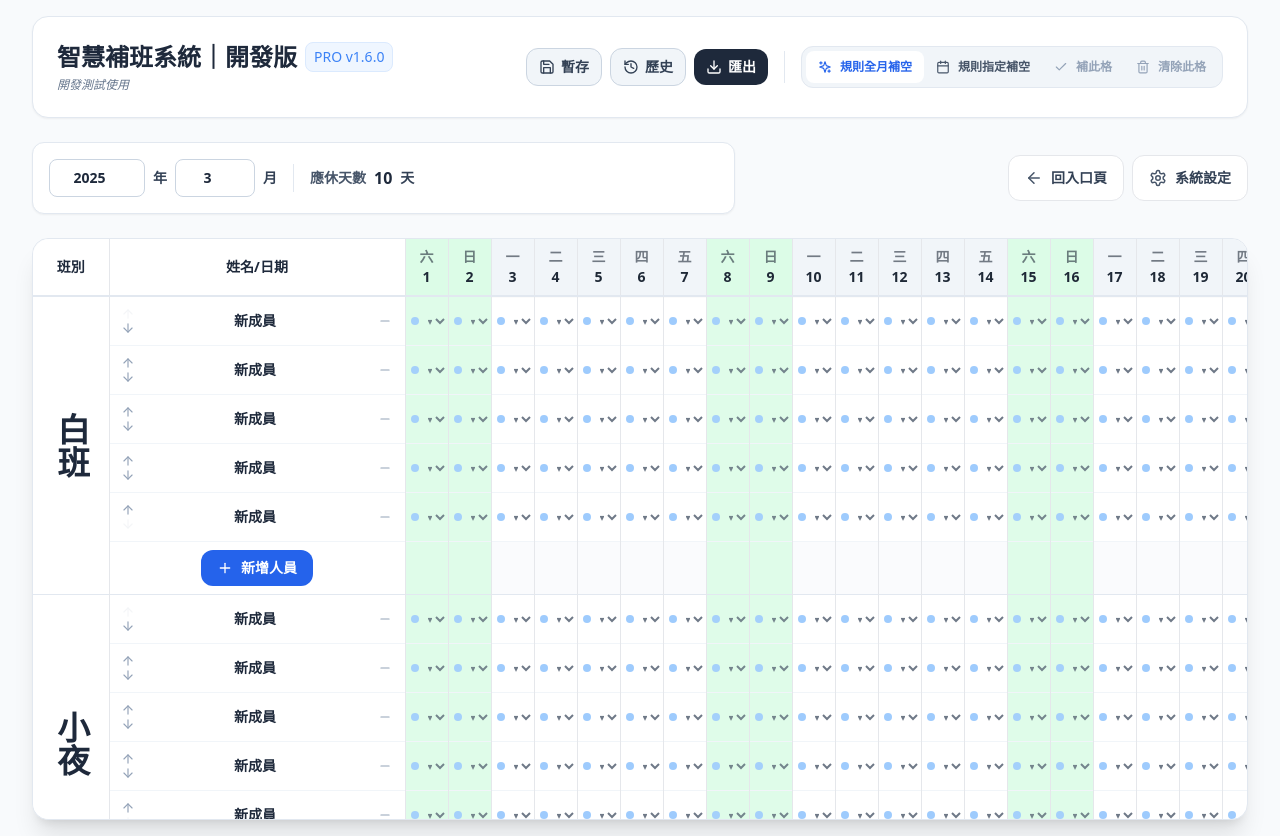
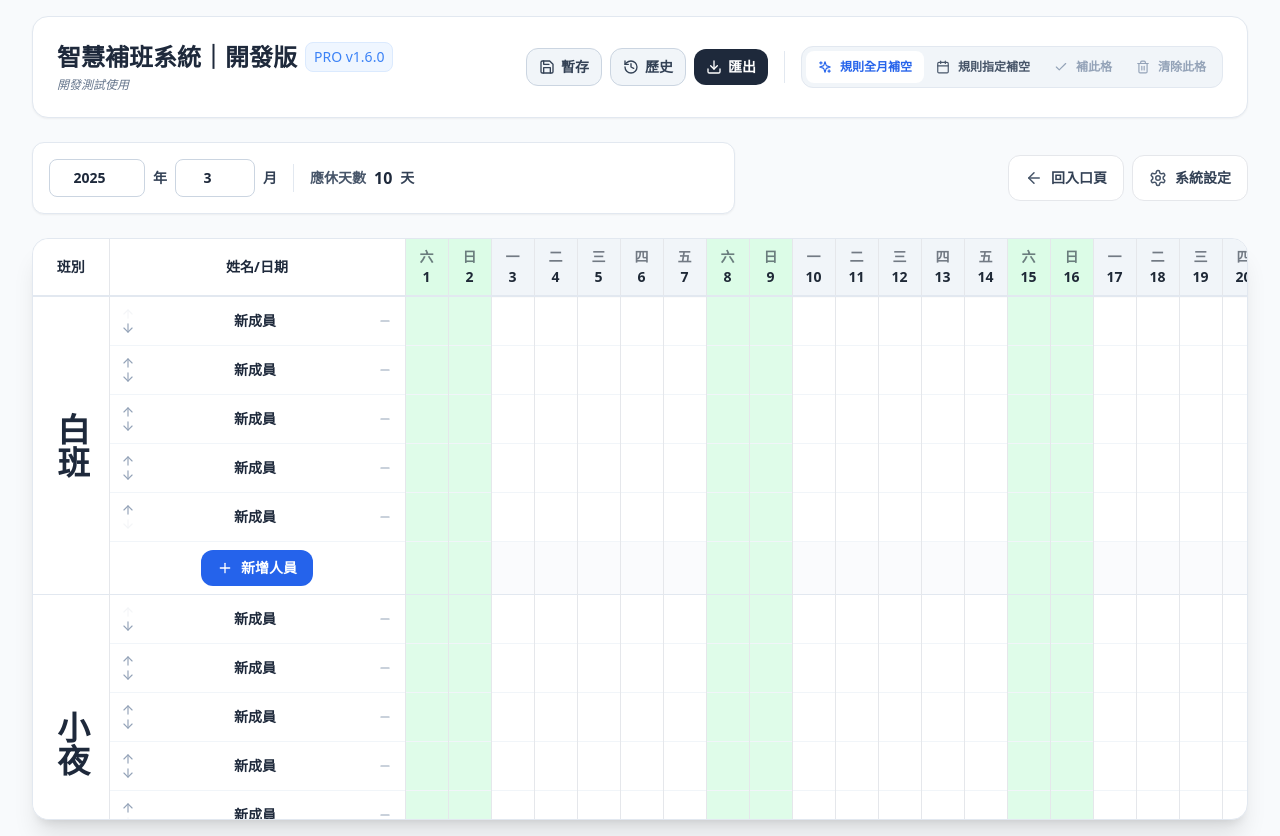
Before and after one commit to abyssynt/react-schedule-pro-smartfill, a React (Vite) app: page / in a window 1280 px wide. Both pictures are taken after a click on the button "開啟最近班表". Built offline with nearby package versions, Linux system fonts and the light colour scheme.

Commit message:
Update App.jsx

```diff
--- a/src/App.jsx
+++ b/src/App.jsx
@@ -878,6 +878,7 @@ function ScheduleView({ changeScreen, colors, setColors, customHolidays, setCust
   const monthSwitchSeedRef = useRef('');
   const gridContainerRef = useRef(null);
   const rangeInputTimerRef = useRef(null);
+  const cellSelectRefs = useRef({});
 
   const pageBackgroundColor = uiSettings?.pageBackgroundColor || '#f8fafc';
   const tableFontColor = uiSettings?.tableFontColor || '#1f2937';
@@ -1120,6 +1121,26 @@ function ScheduleView({ changeScreen, colors, setColors, customHolidays, setCust
         return next;
       });
     }, 1400);
+  };
+
+  const openCellSelectMenu = (staffId, dateStr) => {
+    const key = makeCellKey(staffId, dateStr);
+    const selectEl = cellSelectRefs.current[key];
+    if (!selectEl) return;
+    try {
+      if (typeof selectEl.showPicker === 'function') {
+        selectEl.showPicker();
+        return;
+      }
+    } catch (error) {
+      // ignore and fall back
+    }
+    try {
+      selectEl.focus();
+      selectEl.click();
+    } catch (error) {
+      // ignore
+    }
   };
 
   const commitCellValue = (staffId, dateStr, rawValue, options = {}) => {
@@ -2745,11 +2766,23 @@ const openSelectedCellFillModal = () => {
                               }}
                               onClick={(e) => {
                                 setSelectedGridCell({ staff, dateStr: d.date });
-                                if (selectionMode === 'cell') startRangeSelection(staff, d.date, e);
+                                startRangeSelection(staff, d.date, e);
+                                if (!isRangeDragging) {
+                                  window.setTimeout(() => openCellSelectMenu(staff.id, d.date), 0);
+                                }
+                              }}
+                              onDoubleClick={(e) => {
+                                e.stopPropagation();
+                                const input = e.currentTarget.querySelector('input[data-cell-input="true"]');
+                                if (input) {
+                                  input.focus();
+                                  input.select?.();
+                                }
                               }}
                             >
                               <div className="relative flex items-center w-full" style={{ minWidth: densityConfig.dayMinWidth, width: densityConfig.dayMinWidth, maxWidth: densityConfig.dayMinWidth }}>
                                 <input
+                                  data-cell-input="true"
                                   type="text"
                                   value={displayValue}
                                   onChange={(e) => setCellDrafts(prev => ({ ...prev, [cellKey]: e.target.value }))}
@@ -2775,11 +2808,15 @@ const openSelectedCellFillModal = () => {
                                       e.currentTarget.blur();
                                     }
                                   }}
-                                  className={`block min-w-0 w-full ${densityConfig.cellHeightClass} pr-5 pl-4 text-center bg-transparent border-none font-bold hover:bg-black/5 ${tableFontSizeClass} ${isInvalid ? 'text-red-600' : ''}`}
+                                  className={`block min-w-0 w-full ${densityConfig.cellHeightClass} px-1 text-center bg-transparent border-none font-bold ${tableFontSizeClass} ${isInvalid ? 'text-red-600' : ''}`}
                                   style={{ color: isInvalid ? '#dc2626' : tableFontColor }}
-                                  title="可直接輸入代碼，Enter 確認"
+                                  title="雙擊可手動輸入代碼，Enter 確認"
                                 />
                                 <select
+                                  ref={(el) => {
+                                    if (el) cellSelectRefs.current[cellKey] = el;
+                                    else delete cellSelectRefs.current[cellKey];
+                                  }}
                                   value={val}
                                   onChange={(e) => {
                                     handleCellChange(staff.id, d.date, e.target.value);
@@ -2789,11 +2826,10 @@ const openSelectedCellFillModal = () => {
                                       return next;
                                     });
                                   }}
-                                  className="absolute right-0 top-0 h-full w-6 cursor-pointer border-none bg-transparent text-[10px] text-slate-700 opacity-70 hover:opacity-100 focus:outline-none"
-                                  style={{ color: '#334155' }}
+                                  className="absolute inset-0 h-full w-full cursor-pointer border-none bg-transparent opacity-0 focus:outline-none"
                                   title="下拉選單"
                                 >
-                                  <option value="" style={{ color: '#334155', backgroundColor: '#ffffff' }}>▾</option>
+                                  <option value="" style={{ color: '#334155', backgroundColor: '#ffffff' }}></option>
                                   <optgroup label="上班">
                                     {DICT.SHIFTS.map(s => <option key={s} value={s} style={{ color: '#111827', backgroundColor: '#ffffff' }}>{s}</option>)}
                                   </optgroup>
@@ -2801,21 +2837,6 @@ const openSelectedCellFillModal = () => {
                                     {mergedLeaveCodes.map(l => <option key={l} value={l} style={{ color: '#111827', backgroundColor: '#ffffff' }}>{l}</option>)}
                                   </optgroup>
                                 </select>
-
-                                {showBlueDots && selectionMode === 'dot' && (
-                                <button
-                                  type="button"
-                                  onClick={(e) => {
-                                    e.stopPropagation();
-                                    startRangeSelection(staff, d.date, e);
-                                  }}
-                                  className="absolute left-0.5 top-1/2 -translate-y-1/2 z-0 w-3.5 h-3.5 flex items-center justify-center"
-                                  aria-label={`選取 ${staff.name} ${d.date} 儲存格`}
-                                  title={`選取 ${staff.name} ${d.date} 儲存格`}
-                                >
-                                  <span className={`${densityConfig.selectorDotClass} rounded-full transition-all ${isSelected ? 'bg-blue-700 scale-110' : inRangeSelection ? 'bg-violet-600 scale-110' : 'bg-blue-300/90 hover:bg-blue-500'}`}></span>
-                                </button>
-                                )}
                               </div>
                             </td>
                           );
```
